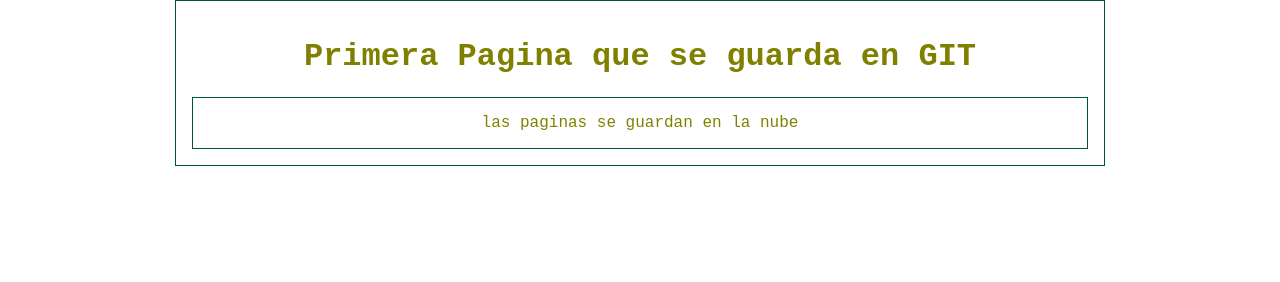
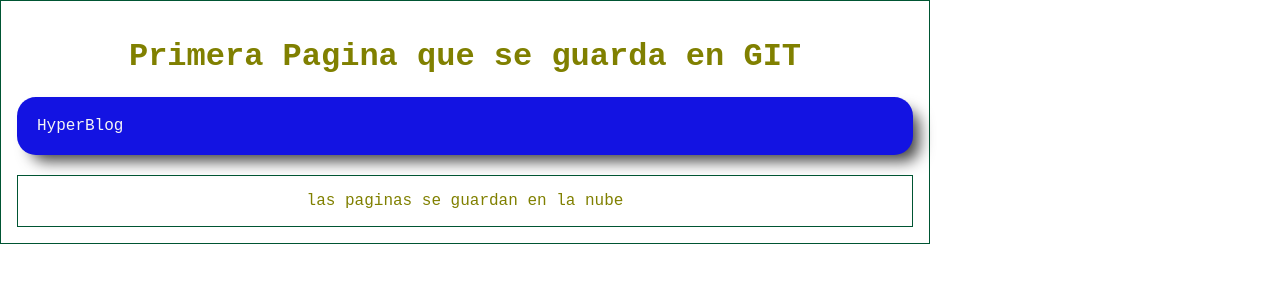
Before and after one commit to jocki1023/ProyectoGitJes, a plain HTML site: page index.html in a window 1280 px wide. Drawn offline with Linux system fonts and the light colour scheme.

Commit message:
ajustes a la cabecera CSS

```diff
--- a/css/estilos.css
+++ b/css/estilos.css
@@ -13,12 +13,27 @@ body
    padding: 1em;
    text-align: center;
    border: 1px solid #053;
-   margin: 0 auto;
+   margin: 0;
 }
 
 #Segundo
 {
     text-align: center;
-    margin: auto;
+    margin-top: 20px;
     border: 1px solid #053;
 }
+
+#cabecera
+{
+    margin: 0;
+    padding: 20px;
+    border-top-left-radius: 0.5cm;
+    border-bottom-left-radius: 0.5cm;
+    border-top-right-radius: 0.5cm;
+    border-bottom-right-radius: 0.5cm;
+    background-color: rgb(19, 19, 226);
+    text-align: left;
+    color:whitesmoke;
+    box-shadow: 10px 10px 15px -4px rgba(0,0,0,0.75);
+
+}
--- a/index.html
+++ b/index.html
@@ -11,7 +11,7 @@
     <div id="primer">
       <h1>Primera Pagina que se guarda en GIT</h1>
       <div id="cabecera">
-
+        HyperBlog
 
       </div>
 
```
